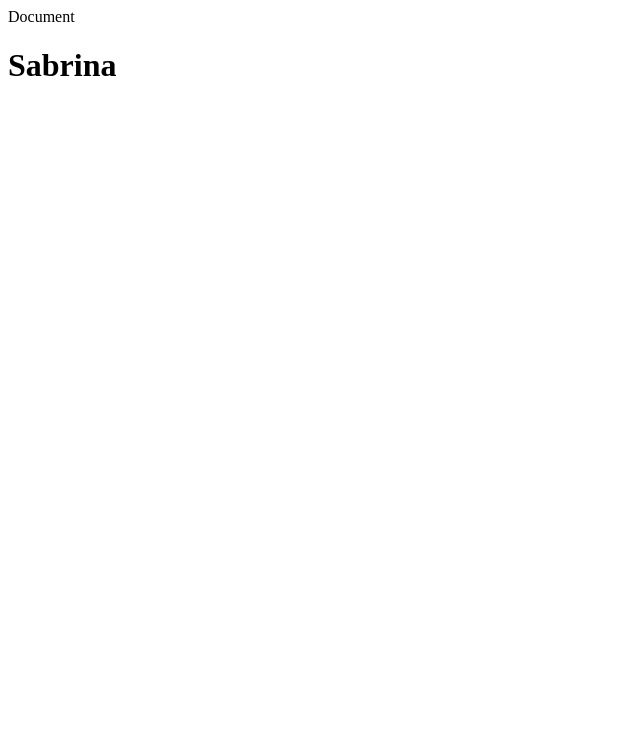
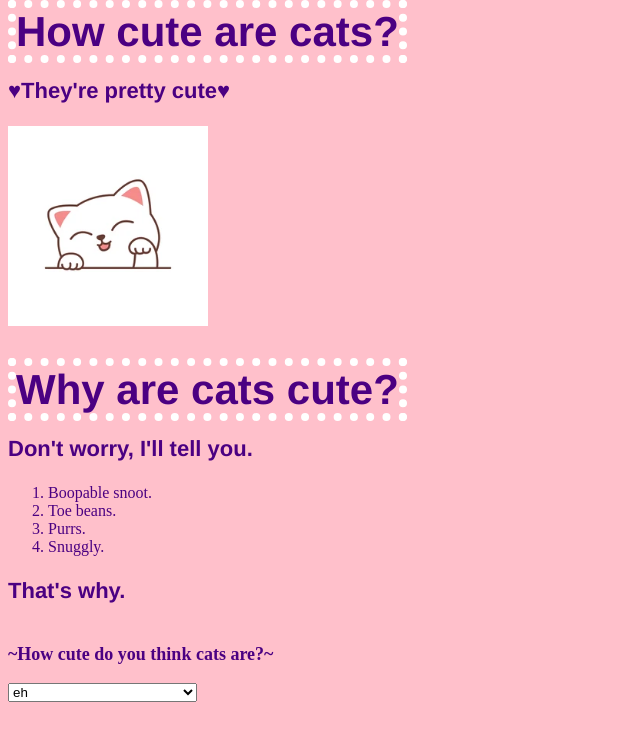
Before and after one commit to sbritt404/ExampleProdject, a plain HTML site: page index.html in a window 1280 px wide. Shown: the whole page, without its empty margins (0-640 px from the left). Drawn offline with Linux system fonts and the light colour scheme.

Commit message:
second commit

```diff
--- a/index.html
+++ b/index.html
@@ -3,10 +3,43 @@
 <head>
     <meta charset="UTF-8">
     <meta name="viewport" content="width=device-width, initial-scale=1.0">
-    <link rel="stylesheet" href="styles.css"
+    <link rel="stylesheet" href="styles.css">
     <title>Document</title>
 </head>
 <body>
-    <h1>Sabrina</h1>
+  <div id="page" style="width: 600px">
+    <h1>How cute are cats?</h1>
+  </div>
+    <h3>♥They're pretty cute♥</h3>
+    <img src="./images/cat2.png" alt="cute cat image" height="200px" width="200px">
+    <br>
+    <br>
+    <br
+    <div>
+        <h1>Why are cats cute?</h1>
+        <h3>Don't worry, I'll tell you.</h3>
+            <ol>
+                <li>Boopable snoot.</li>
+                <li>Toe beans.</li>
+                <li>Purrs.</li>
+                <li>Snuggly.</li>
+            </ol>
+        <h3>That's why.</h3>
+      </div>
+    <br>
+      <div>
+        <label for="cuteness" style="font-size: 18px;"><b>~How cute do you think cats are?~</b></label>
+        <br>
+        <br>
+        <select name="rate" id="rate">
+            <option value="eh">eh</option>
+            <option value="okish">okish</option>
+            <option value="nuetral">nuetral</option>
+            <option value="i like them">i like them</option>
+            <option value="i love them">i LOVE them♥♥</option>
+            <option value="cuteness overload">♥CUTENESS OVERLOAD♥</option>
+        </select>
+      </div>
 </body>
+
 </html>
--- a/styles.css
+++ b/styles.css
@@ -0,0 +1,17 @@
+body{
+    background-color:rgb(255,192,203);
+    color:indigo;
+}
+
+h1{
+    font-size:40px;
+     font-family: 'Franklin Gothic Medium', 'Arial Narrow';
+     border: 8px white dotted;
+     font-size:42px;
+     display: inline;
+    }
+
+h3{
+    font-family: 'Aclonica', 'Helvetica';
+    font-size: 22px
+}
```
Also changed, not shown: images/cat2.png (added).
